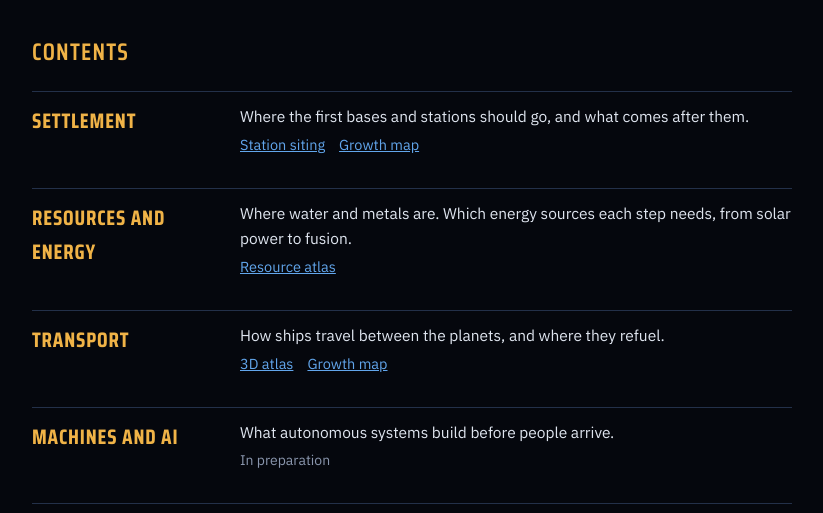
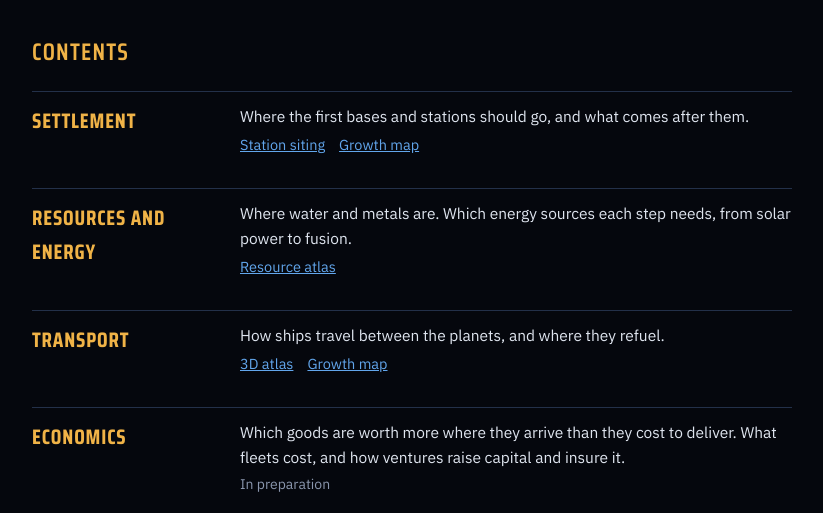
Before and after one commit to bhanneke/deep-space-strategy, a plain HTML site: page docs/index.html in a window 1280 px wide. Shown: the part 248-761 px from the top of the page, without its empty margins (228-1051 px from the left). Drawn offline with Linux system fonts and the light colour scheme.

Commit message:
Landing page: Economics area (value, fleets, capital and insurance)
Co-Authored-By: Claude Opus 5.5 <noreply@anthropic.com>

```diff
--- a/docs/index.html
+++ b/docs/index.html
@@ -27,6 +27,7 @@
   <div class="area"><h3>Settlement</h3><div><p>Where the first bases and stations should go, and what comes after them.</p><p class="links"><a href="https://bhanneke.github.io/solmaps/station-siting.html">Station siting</a><a href="https://bhanneke.github.io/solmaps/growth-map.html">Growth map</a></p></div></div>
   <div class="area"><h3>Resources and energy</h3><div><p>Where water and metals are. Which energy sources each step needs, from solar power to fusion.</p><p class="links"><a href="https://bhanneke.github.io/solmaps/atlas.html">Resource atlas</a></p></div></div>
   <div class="area"><h3>Transport</h3><div><p>How ships travel between the planets, and where they refuel.</p><p class="links"><a href="https://bhanneke.github.io/solmaps/solar-system-3d.html">3D atlas</a><a href="https://bhanneke.github.io/solmaps/growth-map.html">Growth map</a></p></div></div>
+  <div class="area"><h3>Economics</h3><div><p>Which goods are worth more where they arrive than they cost to deliver. What fleets cost, and how ventures raise capital and insure it.</p><p class="soon">In preparation</p></div></div>
   <div class="area"><h3>Machines and AI</h3><div><p>What autonomous systems build before people arrive.</p><p class="soon">In preparation</p></div></div>
   <div class="area"><h3>Cooperation and law</h3><div><p>Shared infrastructure and the rules for using it.</p><p class="soon">In preparation</p></div></div>
   <div class="area"><h3>Competition and conflict</h3><div><p>Competition between states and companies, and how to prevent armed conflict.</p><p class="soon">In preparation</p></div></div>
```
Also changed, not shown: site/index.html (+1 -0 lines).
